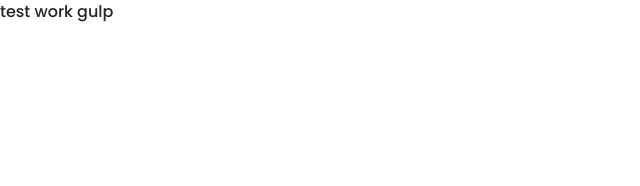
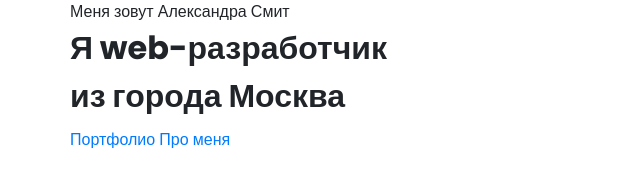
Before and after one commit to nikax193/portfolio, a website: page src/index.html in a window 1280 px wide. Shown: the whole page, without its empty margins (0-640 px from the left). Drawn offline with nearby package versions, Linux system fonts and the light colour scheme; files that its build step writes are made by us from their sources.

Commit message:
add container, add section promo

```diff
--- a/src/index.html
+++ b/src/index.html
@@ -45,8 +45,17 @@
 </head>
 <body>
 <div>
-    test work gulp
+    <div class="promo">
+        <div class="container">
+            <div class="title title_fz16">Меня зовут Александра Смит</div>
+            <h1 class="title title_fz48 promo_title">Я web-разработчик <br> из города Москва</h1>
+            <div class="promo_btn">
+                <a href="#" class="promo__link btn">Портфолио</a>
+                <a href="#" class="promo__link">Про меня</a>
 
+            </div>
+        </div>
+    </div>
 </div>
     <script src="js/script.js"></script>
 </body>
--- a/src/sass/base/_variables.scss
+++ b/src/sass/base/_variables.scss
@@ -0,0 +1 @@
+$main-color: #FFA501;
--- a/src/sass/style.scss
+++ b/src/sass/style.scss
@@ -1,8 +1,15 @@
 @import 'libs/bootstrap-reboot.min';
 @import url('https://fonts.googleapis.com/css2?family=Poppins:wght@500;700&display=swap');
+
+@import 'base/variables';
 
 * {
     font-family: 'Poppins', sans-serif;
     margin: 0;
     padding: 0;
 }
+
+.container {
+    width: 1140px;
+    margin: 0 auto;
+}
```
Also changed, not shown: dist/css/style.min.css, dist/index.html.
